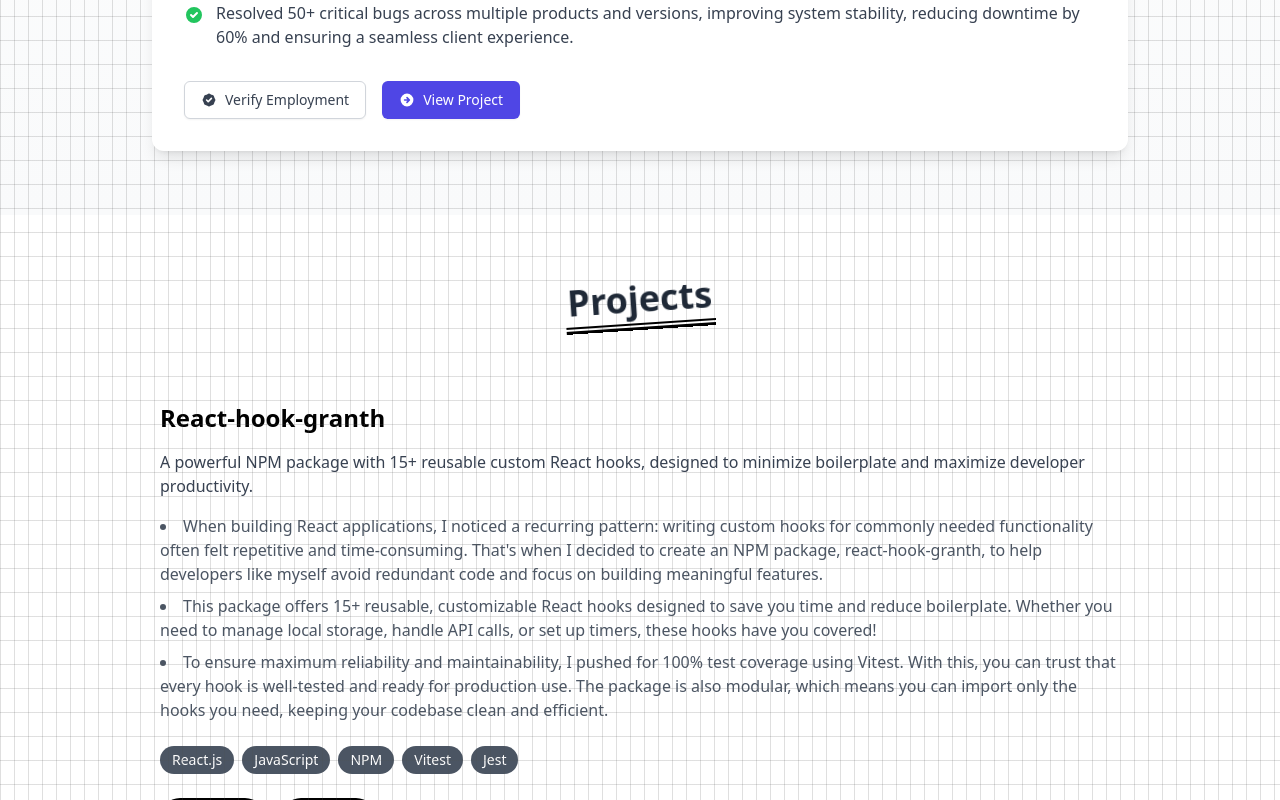
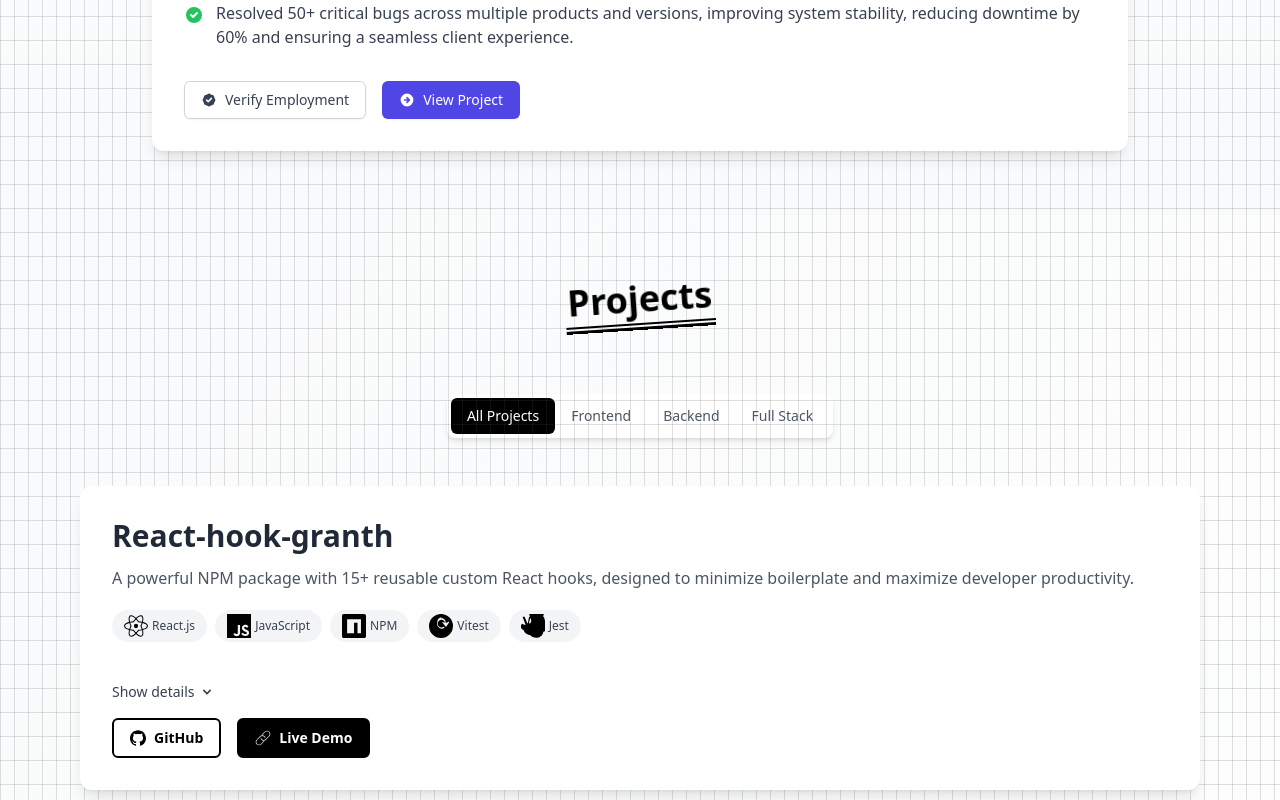
Before and after one commit to yuvrajkarna2717/yuvraj-karna, a React (Vite) app: page / in a window 1280 px wide. Shown: the part 2000-2800 px from the top of the page. Built offline with nearby package versions, Linux system fonts and the light colour scheme.

Commit message:
improved project section

```diff
--- a/src/Home/Project.tsx
+++ b/src/Home/Project.tsx
@@ -1,9 +1,142 @@
-import projectImage from "../assets/Visualizer.png";
-import ProjectCard from "./ProjectCard";
+import { useState } from "react";
+import { icons } from "./Icons";
 
+interface Project {
+  title: string;
+  description: string;
+  techStack: string[];
+  highlights: string[];
+  github: string;
+  live: string;
+  image: string;
+  category: "frontend" | "backend" | "fullstack";
+}
 
-// projectsData.js
-const projects = [
+// Modern ProjectCard component
+const ProjectCard = ({ project }: { project: Project }) => {
+  const [expanded, setExpanded] = useState(false);
+
+  // Function to get icon component by tech name
+  const getIconByTech = (techName: string) => {
+    const lowerCaseTech = techName.toLowerCase();
+    if (lowerCaseTech.includes("react")) return icons.react;
+    if (lowerCaseTech.includes("javascript")) return icons.javascript;
+    if (lowerCaseTech.includes("typescript")) return icons.typescript;
+    if (lowerCaseTech.includes("tailwind")) return icons.tailwind;
+    if (lowerCaseTech.includes("node")) return icons.node;
+    if (lowerCaseTech.includes("mongo")) return icons.mongodb;
+    if (lowerCaseTech.includes("redis")) return icons.redis;
+    if (lowerCaseTech.includes("express")) return icons.express;
+    if (lowerCaseTech.includes("puppeteer")) return icons.puppeteer;
+    if (lowerCaseTech.includes("jest")) return icons.jest;
+    if (lowerCaseTech.includes("npm")) return icons.npm;
+    if (lowerCaseTech.includes("vitest")) return icons.vitest;
+    return null;
+  };
+
+  return (
+    <div className="mb-16 group">
+      <div className="bg-white rounded-xl shadow-lg overflow-hidden transform transition-all duration-300 group-hover:-translate-y-2 group-hover:shadow-xl">
+        <div className="flex flex-col md:flex-row">
+          {/* Project Content */}
+          <div className="md:w-full p-6 md:p-8">
+            <div className="flex flex-col h-full justify-between">
+              <div>
+                <h3 className="text-2xl md:text-3xl font-bold text-gray-800 mb-3">
+                  {project.title}
+                </h3>
+                <p className="text-gray-600 mb-5">{project.description}</p>
+
+                {/* Tech Stack */}
+                <div className="flex flex-wrap gap-2 mb-6">
+                  {project.techStack.map((tech: string, idx: number) => (
+                    <div
+                      key={idx}
+                      className="flex items-center bg-gray-100 px-3 py-1 rounded-full group-hover:bg-gray-200 transition-colors"
+                    >
+                      {getIconByTech(tech) && (
+                        <div className="w-6 h-6 mr-1 text-black rounded-full">
+                          {getIconByTech(tech)}
+                        </div>
+                      )}
+                      <span className="text-xs font-medium text-gray-700">
+                        {tech}
+                      </span>
+                    </div>
+                  ))}
+                </div>
+              </div>
+
+              {/* Project highlights - conditionally rendered */}
+              <div className="mt-4">
+                <button
+                  onClick={() => setExpanded(!expanded)}
+                  className="text-sm font-medium text-gray-700 flex items-center mb-4 hover:text-black"
+                >
+                  {expanded ? "Hide details" : "Show details"}
+                  <svg
+                    className={`ml-1 w-4 h-4 transition-transform ${
+                      expanded ? "rotate-180" : ""
+                    }`}
+                    fill="currentColor"
+                    viewBox="0 0 20 20"
+                  >
+                    <path
+                      fillRule="evenodd"
+                      d="M5.293 7.293a1 1 0 011.414 0L10 10.586l3.293-3.293a1 1 0 111.414 1.414l-4 4a1 1 0 01-1.414 0l-4-4a1 1 0 010-1.414z"
+                      clipRule="evenodd"
+                    />
+                  </svg>
+                </button>
+
+                {expanded && (
+                  <div className="space-y-3 text-gray-600 text-sm my-4 pl-4 border-l-2 border-gray-200 animate-fadeIn">
+                    {project.highlights.map((highlight, idx) => (
+                      <p key={idx}>{highlight}</p>
+                    ))}
+                  </div>
+                )}
+
+                {/* Project links */}
+                <div className="flex gap-4 mt-4">
+                  <a
+                    href={project.github}
+                    target="_blank"
+                    rel="noopener noreferrer"
+                    className="inline-flex items-center px-4 py-2 border-2 border-black rounded-md text-sm font-bold text-black hover:bg-black hover:text-white transition-all duration-300"
+                  >
+                    <div className="w-4 h-4 mr-2">{icons.github}</div>
+                    GitHub
+                  </a>
+
+                  {project.live && (
+                    <a
+                      href={project.live}
+                      target="_blank"
+                      rel="noopener noreferrer"
+                      className="inline-flex items-center px-4 py-2 bg-black border-2 border-black rounded-md text-sm font-bold text-white hover:bg-white hover:text-black transition-all duration-300"
+                    >
+                      <div className="w-4 h-4 mr-2">{icons.link}</div>
+                      Live Demo
+                    </a>
+                  )}
+                </div>
+              </div>
+            </div>
+          </div>
+        </div>
+      </div>
+    </div>
+  );
+};
+
+export default function Project() {
+  // State for filtering projects
+  const [filter, setFilter] = useState<
+    "all" | "frontend" | "backend" | "fullstack"
+  >("all");
+
+  const projects: Project[] = [
     {
       title: "React-hook-granth",
       description:
@@ -17,6 +150,7 @@ const projects = [
       github: "https://github.com/yuvrajkarna2717/react-hook-granth",
       live: "https://npmjs.com/package/react-hook-granth",
       image: "/images/react-hook-granth.png",
+      category: "frontend",
     },
     {
       title: "Visualizer",
@@ -26,7 +160,6 @@ const projects = [
         "TypeScript",
         "React.js",
         "TailwindCSS",
-      "Vite",
         "Node.js",
         "Express.js",
         "MongoDB",
@@ -37,13 +170,14 @@ const projects = [
       ],
       github: "https://github.com/yuvrajkarna2717/Sorting_Visualizer",
       live: "https://visualizer-live-link.com",
-    image: projectImage,
+      image: "/path/to/visualizer.png",
+      category: "fullstack",
     },
     {
       title: "ScrapeBackend-API",
       description:
         "A high-performance web scraping API built with Node.js and Puppeteer, optimized with Redis caching.",
-    techStack: ["Node.js", "Puppeteer", "MongoDB", "Redis"],
+      techStack: ["Node.js", "Puppeteer", "Express.js", "MongoDB", "Redis"],
       highlights: [
         "While working with large-scale data scraping tasks, I encountered a major bottleneck: slow response times when fetching data from multiple websites. To solve this, I built a powerful web scraping API that can handle 1000+ scraping tasks daily with significantly improved speed and reliability.",
         "By integrating Redis caching into the API, I managed to achieve 40% faster response times, while also reducing database load by 30%. This caching system ensures that repeated requests don't overwhelm the database, making the API more scalable and efficient.",
@@ -52,6 +186,7 @@ const projects = [
       github: "https://github.com/yuvrajkarna2717/ScrapeBackend-API",
       live: "",
       image: "/images/scrape-backend.png",
+      category: "backend",
     },
     {
       title: "ExpressIt (Blog App)",
@@ -61,34 +196,102 @@ const projects = [
       highlights: [
         "Creating a platform where people can engage, share ideas, and build a community is no small feat. That's why I set out to build a community platform that would not only enable users to connect but also offer a seamless, interactive experience.",
         "With 50+ active users, the platform has become a thriving space for discussion and collaboration. To enhance the user experience, I incorporated interactive features such as real-time messaging, dynamic profiles, and personalized notifications. This approach led to a 45% increase in user engagement, as users found themselves more connected and invested in the community.",
-      "But user engagement wasn't the only area I focused on. I knew that a fast, responsive platform was essential to keep users coming back. To ensure a smooth experience, I optimized backend queries and implemented caching strategies. These improvements resulted in a 35% faster page load time, ensuring that users could access their content quickly, without unnecessary delays."
+        "But user engagement wasn't the only area I focused on. I knew that a fast, responsive platform was essential to keep users coming back. To ensure a smooth experience, I optimized backend queries and implemented caching strategies. These improvements resulted in a 35% faster page load time, ensuring that users could access their content quickly, without unnecessary delays.",
       ],
       github: "https://github.com/yuvrajkarna2717/ExpressIt-Frontend",
       live: "",
       image: "/images/expressit.png",
+      category: "fullstack",
     },
   ];
 
-export default function Project() {
+  // Filter projects based on selected category
+  const filteredProjects =
+    filter === "all"
+      ? projects
+      : projects.filter((project) => project.category === filter);
+
   return (
     <section
       id="projects"
-      className="w-full md:py-16 py-6 px-6 md:px-20 text-gray-800"
+      className="w-full py-16 px-6 md:px-20 bg-gradient-to-br from-gray-50 to-white"
     >
-      <div className="max-w-5xl mx-auto">
-        <div className="animate-wiggle mb-10">
-          <p className="text-3xl md:text-4xl font-bold  text-center ">
-            Projects
-          </p>
+      <div className="max-w-6xl mx-auto">
+        <div className="animate-wiggle mb-16">
+          <p className="text-3xl md:text-4xl font-bold text-center text-black">Projects</p>
           <div className="flex flex-col items-center space-y-[2px] mt-1">
             <div className="h-[0.15rem] w-full max-w-[150px] bg-black"></div>
             <div className="h-[0.15rem] w-full max-w-[150px] bg-black"></div>
           </div>
         </div>
 
-        {projects.map((project, index) => (
+        {/* Project Filter */}
+        <div className="mb-12 flex justify-center">
+          <div className="inline-flex bg-white rounded-lg p-1 shadow-md">
+            <button
+              onClick={() => setFilter("all")}
+              className={`px-4 py-2 rounded-md font-medium text-sm transition-colors ${
+                filter === "all"
+                  ? "bg-black text-white"
+                  : "text-gray-600 hover:bg-gray-100"
+              }`}
+            >
+              All Projects
+            </button>
+            <button
+              onClick={() => setFilter("frontend")}
+              className={`px-4 py-2 rounded-md font-medium text-sm transition-colors ${
+                filter === "frontend"
+                  ? "bg-black text-white"
+                  : "text-gray-600 hover:bg-gray-100"
+              }`}
+            >
+              Frontend
+            </button>
+            <button
+              onClick={() => setFilter("backend")}
+              className={`px-4 py-2 rounded-md font-medium text-sm transition-colors ${
+                filter === "backend"
+                  ? "bg-black text-white"
+                  : "text-gray-600 hover:bg-gray-100"
+              }`}
+            >
+              Backend
+            </button>
+            <button
+              onClick={() => setFilter("fullstack")}
+              className={`px-4 py-2 rounded-md font-medium text-sm transition-colors ${
+                filter === "fullstack"
+                  ? "bg-black text-white"
+                  : "text-gray-600 hover:bg-gray-100"
+              }`}
+            >
+              Full Stack
+            </button>
+          </div>
+        </div>
+
+        {/* Projects Grid */}
+        <div className="space-y-16">
+          {filteredProjects.map((project, index) => (
             <ProjectCard key={index} project={project} />
           ))}
+        </div>
+
+        {/* Empty state when no projects match filter */}
+        {filteredProjects.length === 0 && (
+          <div className="text-center py-16">
+            <p className="text-gray-500 text-lg">
+              No projects found in this category.
+            </p>
+            <button
+              onClick={() => setFilter("all")}
+              className="mt-4 px-4 py-2 bg-black text-white rounded-md hover:bg-gray-800 transition-colors"
+            >
+              View all projects
+            </button>
+          </div>
+        )}
       </div>
     </section>
   );
```
Lines whose indentation alone changed are shown as unchanged.
